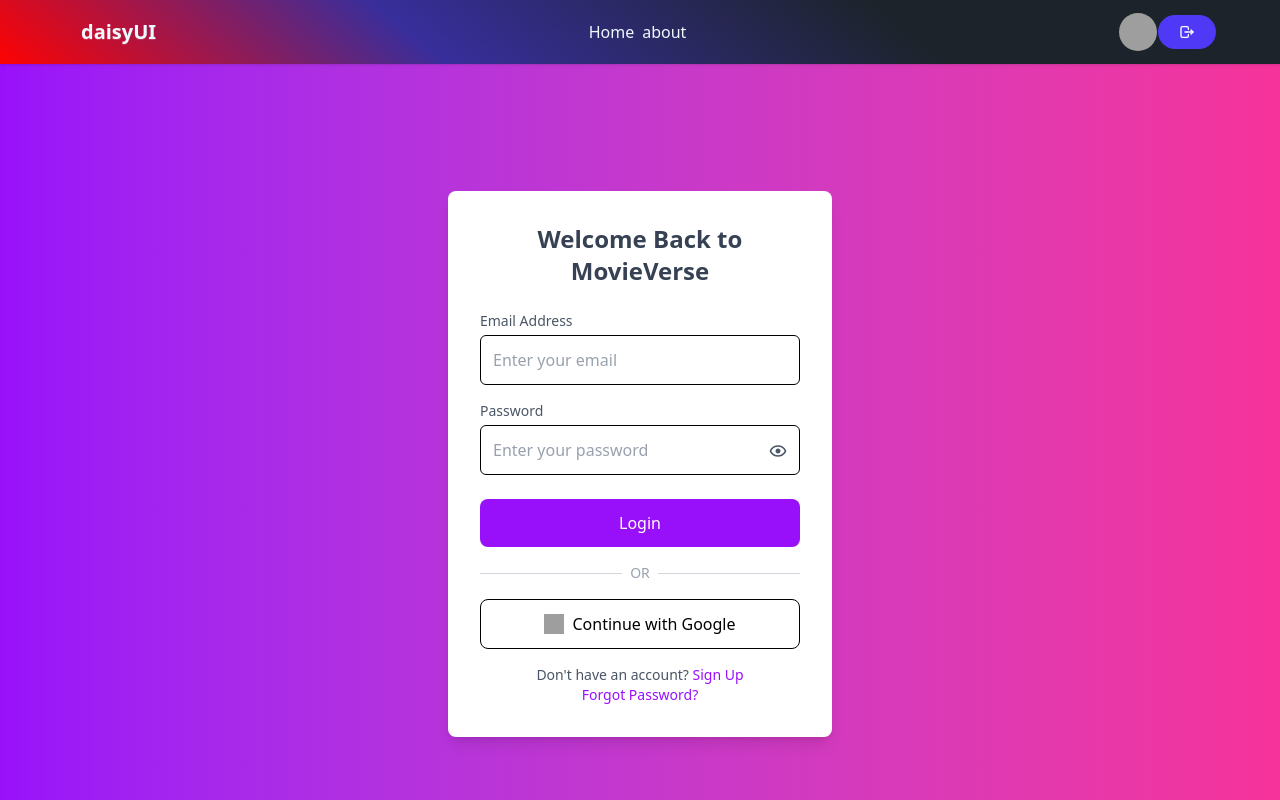
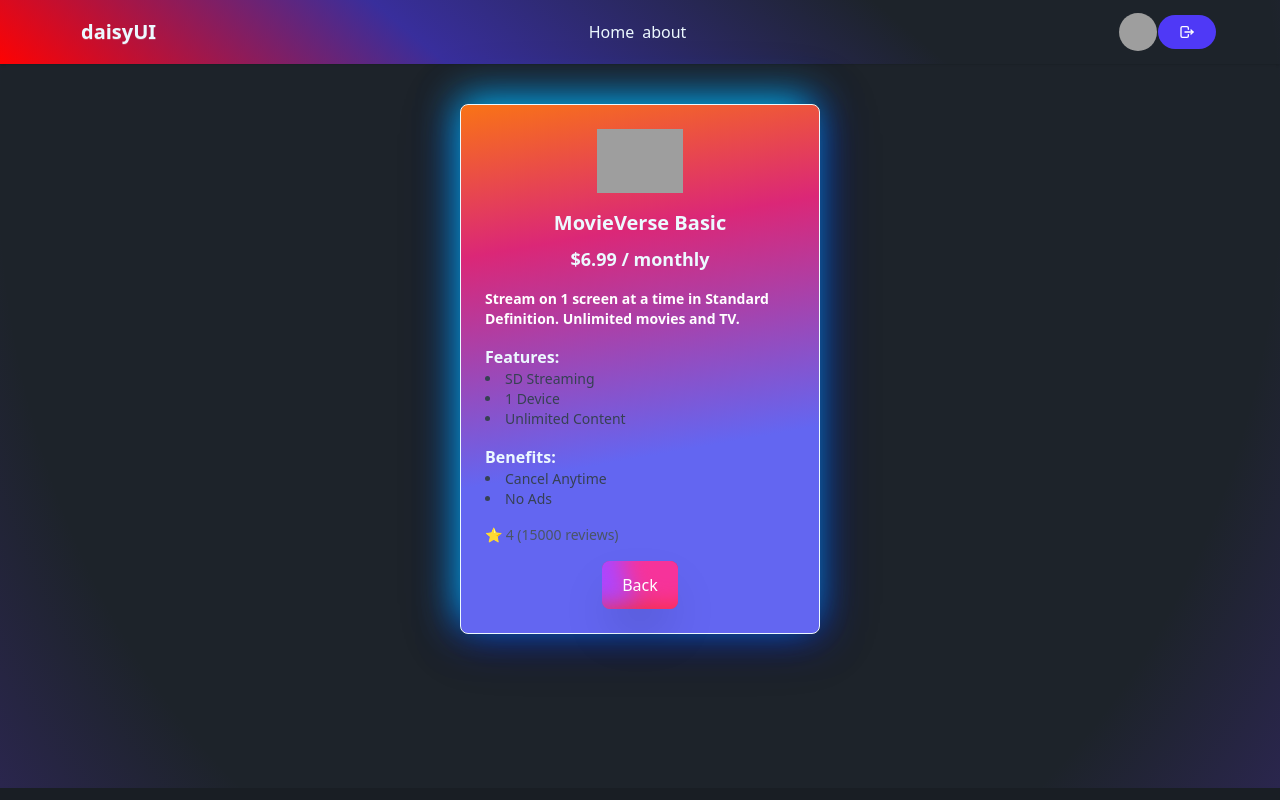
Before and after one commit to mohammad-oli56/MovieVerse, a React (Vite) app: page /subDetails/1 in a window 1280 px wide. Before the commit this address led to /login. Shown: the top 800 px of the page. Built offline with nearby package versions, Linux system fonts and the light colour scheme; no server answers; sample sign-in values are in the browser's storage; grey boxes are pictures that could not be loaded.

Commit message:
add user identyfication

```diff
--- a/src/Component/Login.jsx
+++ b/src/Component/Login.jsx
@@ -1,10 +1,21 @@
 import React, { useContext, useState } from 'react';
 import { valueContext } from '../Rootlayout/Rootlayout';
 import { BiHide, BiShow } from 'react-icons/bi';
+import { useLocation, useNavigate } from 'react-router';
 
 const Login = () => {
   const { uselogin } = useContext(valueContext);
   const [showPassword, setShowPassword] = useState(false);
+
+  const location = useLocation();
+  const from = location?.state?.from
+
+
+  console.log(from)
+
+  const navigate = useNavigate()
+
+
 
   const handellogin = (e) => {
     e.preventDefault();
@@ -13,7 +24,27 @@
     const password = e.target.password.value;
     // console.log(email, password);
 
-    uselogin(email, password);
+    uselogin(email, password)
+
+
+      .then((userCredential) => {
+
+        const user = userCredential.user;
+        user
+        navigate(from?from:"/")
+
+
+
+        // ...
+      })
+      .catch((error) => {
+        const errorCode = error.code;
+        const errorMessage = error.message;
+        console.log(errorCode, errorMessage)
+        alert("succerdssdf");
+        // ..
+      });
+
   };
 
   return (
@@ -57,7 +88,7 @@
               onClick={() => setShowPassword(!showPassword)}
               className="absolute right-3 top-10 text-sm text-gray-600 focus:outline-none"
             >
-              {showPassword ? <BiHide size={20} />: <BiShow size={20} />}
+              {showPassword ? <BiHide size={20} /> : <BiShow size={20} />}
             </button>
           </div>
 
--- a/src/Component/SubDetails.jsx
+++ b/src/Component/SubDetails.jsx
@@ -62,11 +62,11 @@
 
           <div className='flex justify-center items-center'>
           <Link to='/'>
-          <a class="relative inline-flex items-center justify-center  p-4 px-5 py-3 overflow-hidden font-medium text-indigo-600 rounded-lg shadow-2xl group">
-    <span class="absolute top-0 left-0 w-40 h-40 -mt-10 -ml-3 transition-all duration-700 bg-red-500 rounded-full blur-md ease"></span>
-    <span class="absolute inset-0 w-full h-full transition duration-700 group-hover:rotate-180 ease">
-        <span class="absolute bottom-0 left-0 w-24 h-24 -ml-10 bg-purple-500 rounded-full blur-md"></span>
-        <span class="absolute bottom-0 right-0 w-24 h-24 -mr-10 bg-pink-500 rounded-full blur-md"></span>
+          <a className="relative inline-flex items-center justify-center  p-4 px-5 py-3 overflow-hidden font-medium text-indigo-600 rounded-lg shadow-2xl group">
+    <span className="absolute top-0 left-0 w-40 h-40 -mt-10 -ml-3 transition-all duration-700 bg-red-500 rounded-full blur-md ease"></span>
+    <span className="absolute inset-0 w-full h-full transition duration-700 group-hover:rotate-180 ease">
+        <span className="absolute bottom-0 left-0 w-24 h-24 -ml-10 bg-purple-500 rounded-full blur-md"></span>
+        <span className="absolute bottom-0 right-0 w-24 h-24 -mr-10 bg-pink-500 rounded-full blur-md"></span>
     </span>
     <span class="relative text-white">Back</span>
 </a>
--- a/src/PrivateRoute/PrivateRut.jsx
+++ b/src/PrivateRoute/PrivateRut.jsx
@@ -1,15 +1,23 @@
 import React, { useContext } from 'react';
 import { valueContext } from '../Rootlayout/Rootlayout';
-import { Navigate } from 'react-router';
+import { Navigate, useLocation } from 'react-router';
 
 const PrivateRut = ({children}) => {
 
-    const {userprofile}= useContext(valueContext)
+    const {userprofile,loding}= useContext(valueContext)
 
-    if(!userprofile?.email){
+    const location = useLocation();
+    console.log(location)
 
-       return <Navigate to="/login"></Navigate>
-      }
+    if(loding){
+        return<div>Loging.....</div>
+    }
+
+    if (!userprofile?.email) {
+        return <Navigate to="/login" state={{ from: location.pathname }} />;
+    }
+
+
     return (
         <div>
             {children}
--- a/src/Rootlayout/Rootlayout.jsx
+++ b/src/Rootlayout/Rootlayout.jsx
@@ -8,27 +8,13 @@
 
 const Rootlayout = () => {
     const [userprofile,setUserprofile] = useState(null);
+    const [loding , setLoding] = useState(true);
 
-    console.log(userprofile)
+    // console.log(userprofile)
 
     const usesignup = (email, password) => {
 
-        createUserWithEmailAndPassword(auth, email, password)
-            .then((userCredential) => {
-                // Signed up
-                const user = userCredential.user;
-                alert("succeassfully")
-
-                // ...
-            })
-            .catch((error) => {
-                const errorCode = error.code;
-                const errorMessage = error.message;
-                console.log(errorCode, errorMessage)
-                alert("succerdssdf");
-                // ..
-            });
-
+       return createUserWithEmailAndPassword(auth, email, password)
 
     }
 
@@ -52,7 +38,7 @@
         signOut(auth).then(() => {
             // Sign-out successful.
           }).catch((error) => {
-            // An error happened.
+            console.log(error)
           });
 
     }
@@ -66,6 +52,7 @@
             // console.log(userprofile)
 
             setUserprofile(userprofile);
+            setLoding(false);
 
             if (userprofile) {
               // User is signed in, see docs for a list of available properties
@@ -91,7 +78,8 @@
         usesignup,
         uselogin,
         userprofile,
-        handelLogout
+        handelLogout,
+        loding
     }
 
 // console.log(userprofile);
```
